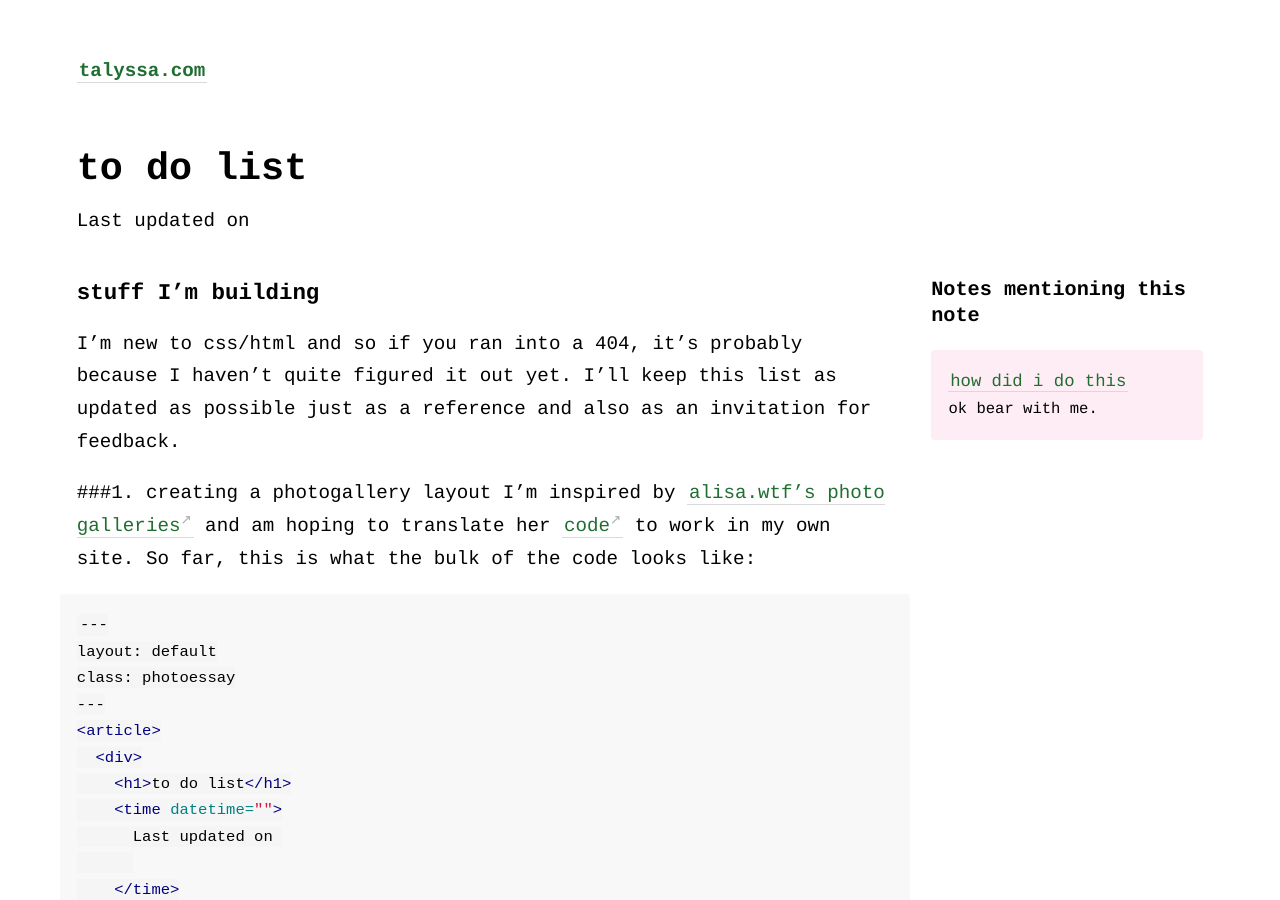
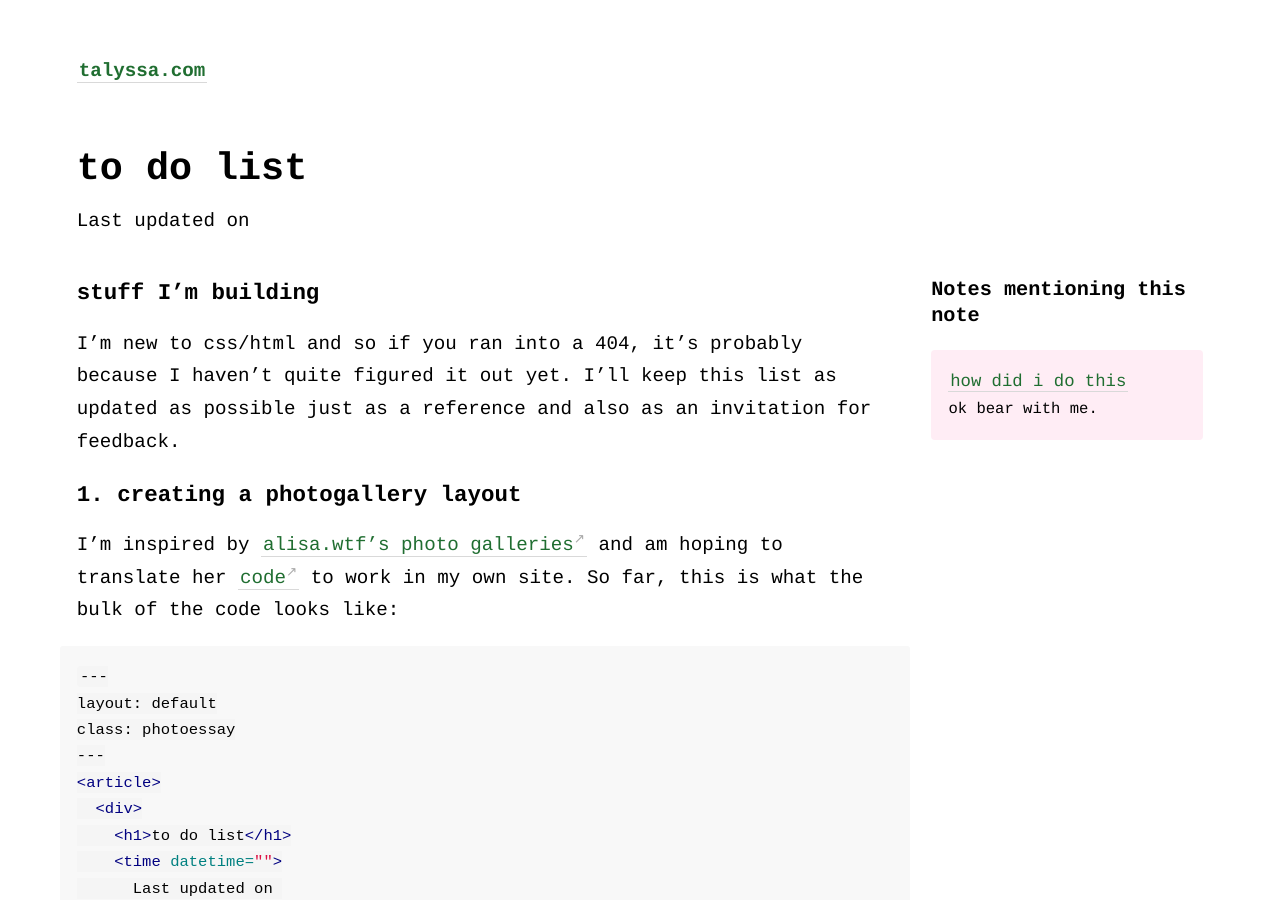
Before and after one commit to geminiworms/talyssagarden.github.io, a Jekyll site: the page built from _notes/to-do-list.md, in a window 1280 px wide and 900 px high. Built offline with Jekyll 4.4.1, drawn with Linux system fonts in a browser that asks for light colours; some of the changed text lies outside the part shown.

````diff
--- a/_notes/to-do-list.md
+++ b/_notes/to-do-list.md
@@ -5,7 +5,7 @@ title: to do list
 I'm new to css/html and so if you ran into a 404, it's probably because I haven't quite figured it out yet.
 I'll keep this list as updated as possible just as a reference and also as an invitation for feedback.
 
-###1. creating a photogallery layout
+### 1. creating a photogallery layout
 I'm inspired by [alisa.wtf's photo galleries](https://alisa.wtf/plants) and am hoping to translate her [code](https://github.com/alisasgithub/alisa-digital-garden/blob/main/_layouts/photoessay.html) to work in my own site. So far, this is what the bulk of the code looks like:
 ```html
 ---
@@ -40,4 +40,4 @@ class: photoessay
 ```
 and I'll have to play with it more to make sure my paths line up right to my repo.
 
-####2. gotta get to that about page...
+### 2. gotta get to that about page...
````
